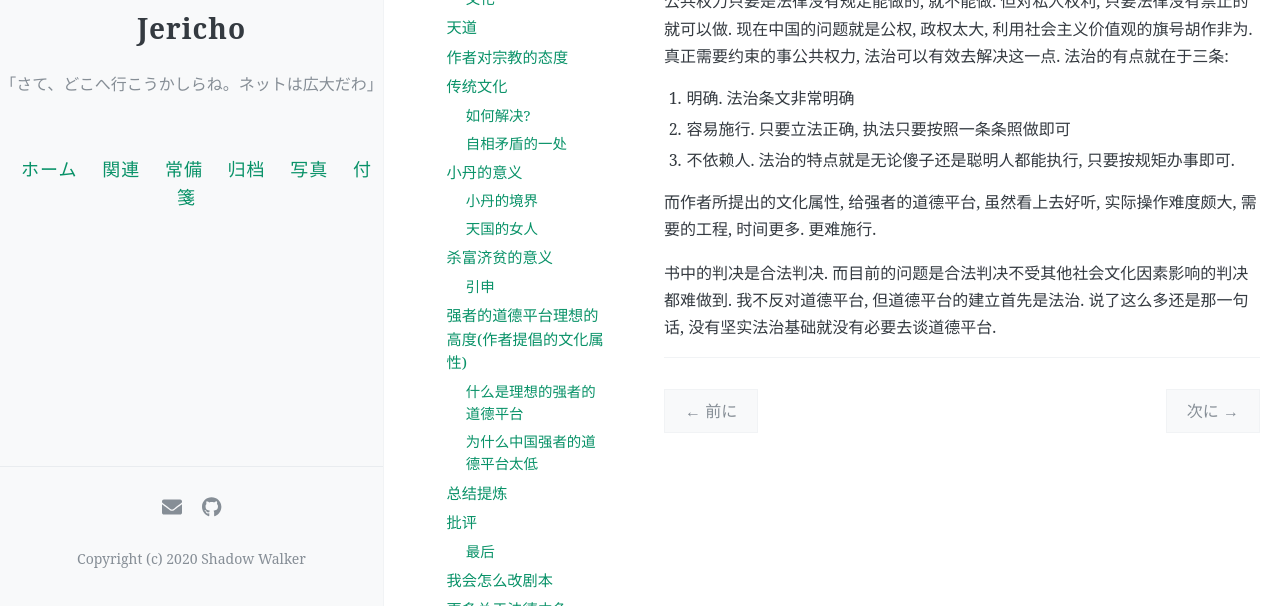
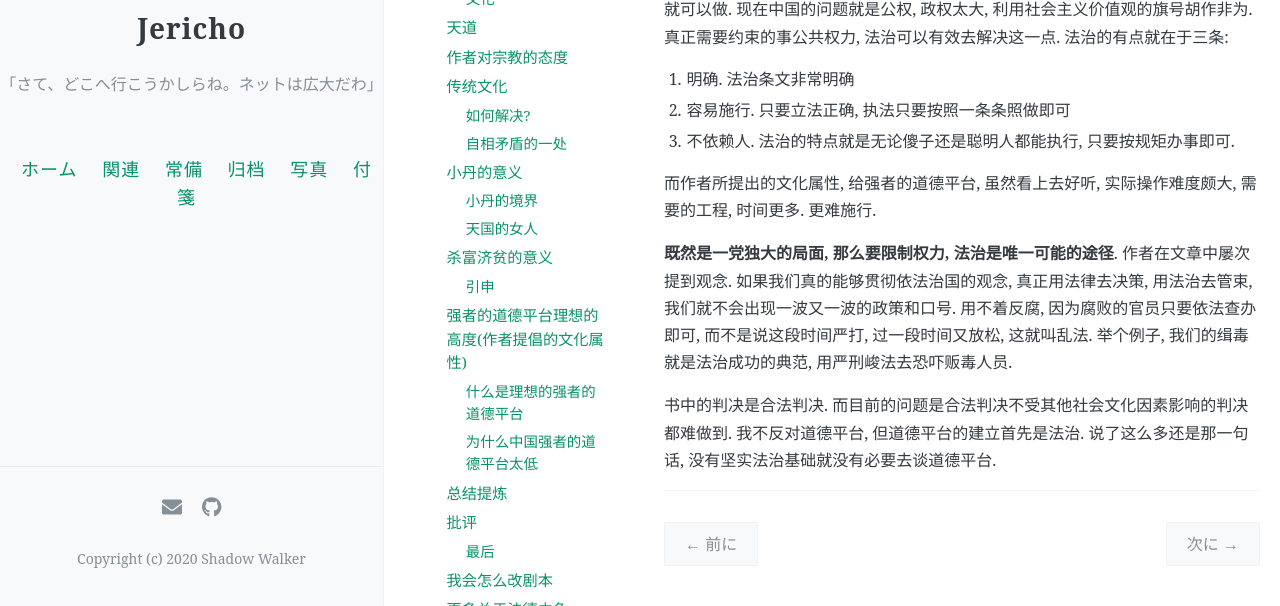
Before and after one commit to AsheBlade/ShadowArchive, a Jekyll site: the page built from _posts/2021-02-23-遥远的救世主.md, in a window 1280 px wide and 900 px high, scrolled down 19954 px, cut to the strip 294-900 px from the top of the window. Built offline with Jekyll 4.4.1, drawn with Linux system fonts in a browser that asks for light colours; comment, search, counter and statistics services are not loaded.

Commit message:
Update 2021-02-23-遥远的救世主.md

```diff
--- a/_posts/2021-02-23-遥远的救世主.md
+++ b/_posts/2021-02-23-遥远的救世主.md
@@ -454,9 +454,9 @@ comments: true
 
 1. [2014年 李克强提出法无授权不可为](http://cpc.people.com.cn/pinglun/n/2014/0225/c241220-24459846.html)
 
-> 2014年2月23日，李克强总理在国务院第二次廉政工作会议上强调，要进一步简政放权。政府管得过多，直接干预微观经济活动，不仅影响市场在资源配置中发挥决定性作用，增加交易成本，还容易滋生腐败。政府要公布审批目录清单，清单以外，一律不得实施行政审批，更不得违规新设审批事项。实际上这也是对“负面清单”管理模式进行探索。也就是说，对市场主体，是“法无禁止即可为”；而对政府，则是“法无授权不可为”。（据2月24日新华网）
+	> 2014年2月23日，李克强总理在国务院第二次廉政工作会议上强调，要进一步简政放权。政府管得过多，直接干预微观经济活动，不仅影响市场在资源配置中发挥决定性作用，增加交易成本，还容易滋生腐败。政府要公布审批目录清单，清单以外，一律不得实施行政审批，更不得违规新设审批事项。实际上这也是对“负面清单”管理模式进行探索。也就是说，对市场主体，是“法无禁止即可为”；而对政府，则是“法无授权不可为”。（据2月24日新华网）
 
-**对市场主体，是“法无禁止即可为”；而对政府，则是“法无授权不可为”。**
+	**对市场主体，是“法无禁止即可为”；而对政府，则是“法无授权不可为”。**
 
 2. [2019年天津党支部讨论“法无授权不可为，法不禁止即自由”](http://www.tjzzb.gov.cn/xxsb/201911/t20191113_63792.html)
 3. [2019年10月, 北京日报提出“法不禁止便自由”这个说法有问题](https://ie.bjd.com.cn/5b165687a010550e5ddc0e6a/contentApp/5b16573ae4b02a9fe2d558fc/AP5db2bc6ae4b0d15f867c2050.html?isshare=1)
@@ -485,4 +485,6 @@ comments: true
 
 而作者所提出的文化属性, 给强者的道德平台, 虽然看上去好听, 实际操作难度颇大, 需要的工程, 时间更多. 更难施行.
 
+**既然是一党独大的局面, 那么要限制权力, 法治是唯一可能的途径**. 作者在文章中屡次提到观念. 如果我们真的能够贯彻依法治国的观念, 真正用法律去决策, 用法治去管束, 我们就不会出现一波又一波的政策和口号. 用不着反腐, 因为腐败的官员只要依法查办即可, 而不是说这段时间严打, 过一段时间又放松, 这就叫乱法.  举个例子, 我们的缉毒就是法治成功的典范, 用严刑峻法去恐吓贩毒人员.
+
 书中的判决是合法判决. 而目前的问题是合法判决不受其他社会文化因素影响的判决都难做到.  我不反对道德平台, 但道德平台的建立首先是法治. 说了这么多还是那一句话, 没有坚实法治基础就没有必要去谈道德平台.
```
